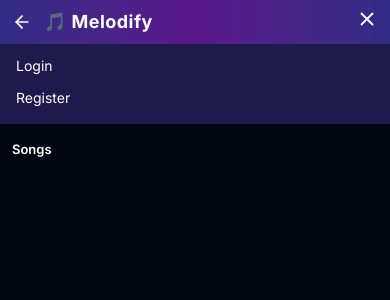
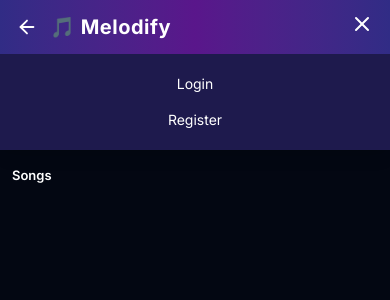
Before and after one commit to dineshreddygunthala/melodify, a Next.js app: page /songs in a window 390 px wide. Both pictures are taken after a click on the button 367 px from the left and 19 px from the top of the page. Shown: the top 300 px of the page. Built offline with nearby package versions, Linux system fonts and the light colour scheme.

Commit message:
updated ui

```diff
--- a/src/components/Navbar.jsx
+++ b/src/components/Navbar.jsx
@@ -22,21 +22,22 @@ export default function Navbar() {
 
   return (
     <nav className="sticky top-0 z-50 w-full bg-gradient-to-r from-indigo-900 via-purple-900 to-indigo-900 text-white shadow-lg">
-      <div className="max-w-7xl mx-auto px-3 sm:px-6 py-2 sm:py-4 flex items-center justify-between">
+      <div className="max-w-7xl mx-auto px-4 py-3 sm:px-6 sm:py-4 flex items-center justify-between">
 
-        <div className="flex items-center gap-3 sm:gap-4">
+
+        <div className="flex items-center gap-3">
           {!isHome && (
             <button
               onClick={() => router.back()}
               className="text-white hover:text-indigo-300 transition"
               title="Go Back"
             >
-              <ArrowLeft size={20} className="sm:size-5" />
+              <ArrowLeft size={22} />
             </button>
           )}
           <Link
             href="/home"
-            className="text-lg sm:text-2xl font-bold tracking-wide hover:scale-105 transition-transform duration-200"
+            className="text-xl sm:text-2xl font-bold tracking-wide hover:scale-105 transition-transform"
             onClick={() => setMenuOpen(false)}
           >
             🎵 Melodify
@@ -44,7 +45,7 @@ export default function Navbar() {
         </div>
 
 
-        <div className="hidden sm:flex items-center gap-6 text-sm sm:text-base font-medium">
+        <div className="hidden sm:flex items-center gap-6 font-medium text-base">
           {user ? (
             <>
               <Link href="/favorites" className="hover:text-indigo-300 transition">
@@ -66,24 +67,20 @@ export default function Navbar() {
           )}
         </div>
 
-
+        {/* Mobile Toggle */}
         <div className="sm:hidden">
           <button
             onClick={() => setMenuOpen(!menuOpen)}
             className="text-white hover:text-indigo-300 transition"
           >
-            {menuOpen ? <X size={22} /> : <Menu size={22} />}
+            {menuOpen ? <X size={24} /> : <Menu size={24} />}
           </button>
         </div>
       </div>
 
 
-      <div
-        className={`sm:hidden bg-indigo-950 px-4 pt-3 pb-4 text-sm transition-all duration-300 overflow-hidden ${
-          menuOpen ? 'max-h-40 opacity-100' : 'max-h-0 opacity-0'
-        }`}
-      >
-        <div className="flex flex-col gap-3">
+      {menuOpen && (
+        <div className="sm:hidden bg-indigo-950 px-4 py-5 text-sm flex flex-col items-center gap-4 transition-all duration-300">
           {user ? (
             <>
               <Link
@@ -95,7 +92,7 @@ export default function Navbar() {
               </Link>
               <button
                 onClick={handleLogout}
-                className="text-left hover:text-red-400 transition"
+                className="hover:text-red-400 transition"
               >
                 Logout
               </button>
@@ -119,7 +116,7 @@ export default function Navbar() {
             </>
           )}
         </div>
-      </div>
+      )}
     </nav>
   );
 }
```
